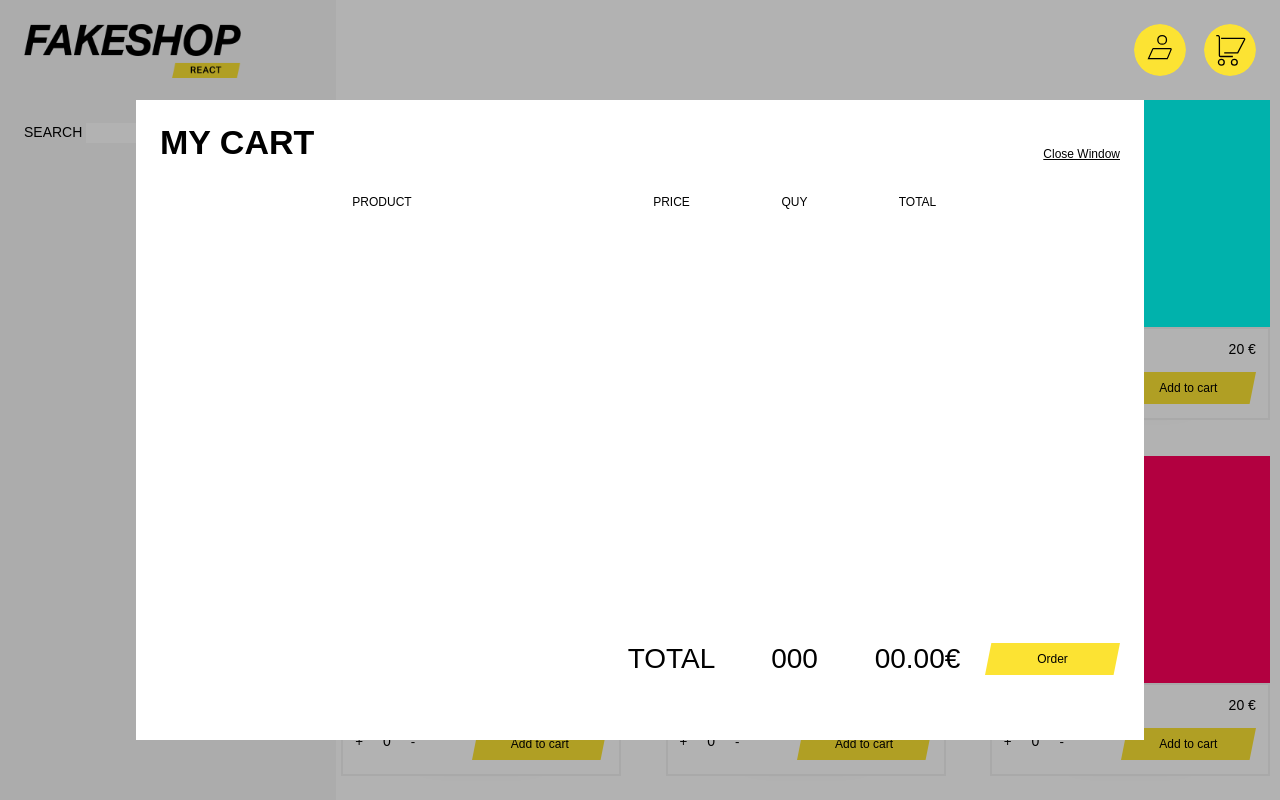
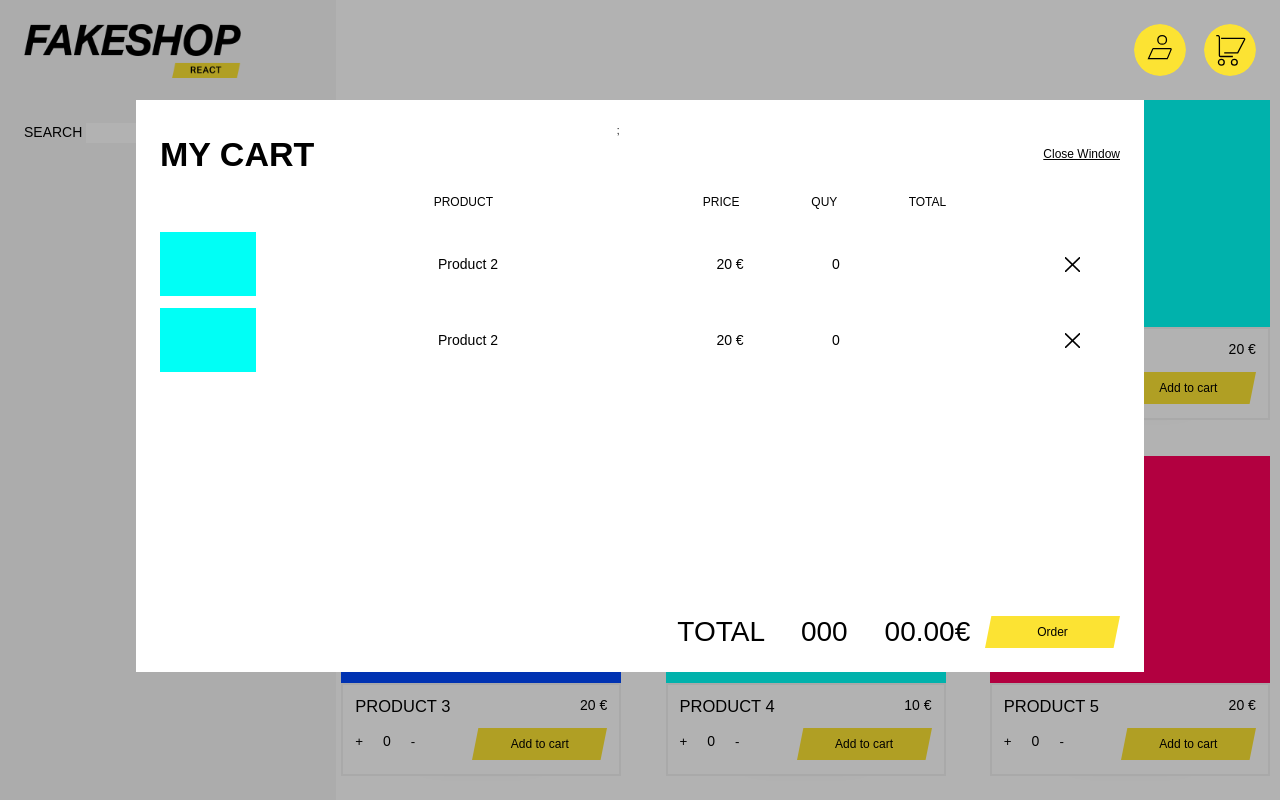
Before and after one commit to in-roma/fakeshop-react, a React (Create React App) app: page /cart in a window 1280 px wide. Shown: the top 800 px of the page. Built offline with nearby package versions, Linux system fonts and the light colour scheme; a web font is replaced by a local one.

Commit message:
version with cart design completed

```diff
--- a/src/App.js
+++ b/src/App.js
@@ -12,9 +12,30 @@ class App extends React.Component {
     constructor(props) {
         super(props);
         this.state = {
-          data: Data
+          data: Data,
+          cartItems: [ {
+          "id": 2,
+          "productName": "Product 2",
+          "img": "./img/002.png",
+          "price": 20,
+          "inventory": 0},
+          {
+            "id": 2,
+            "productName": "Product 2",
+            "img": "./img/002.png",
+            "price": 20,
+            "inventory": 0}
+        ]
         };
     }
+    addToCart = (id) => {
+        let cart = this.state.data.find(item => item.id === id)
+        this.setState({...this.state, cartItems: [...this.state.cartItems, cart]});
+        console.log(cart);
+      };
+
+
+
 
     render() {
         return (
@@ -25,11 +46,11 @@ class App extends React.Component {
                 <Link to="/cart"><img className="cart-button" src="./img/cart-icon.svg"></img></Link>
             </div>
             <Nav />
-            <Result data={this.state.data}/>
+            <Result data={this.state.data} addToCart={this.addToCart}/>
             </div>
             <Switch>
                 <Route path="/" exact component={Home}></Route>
-                <Route path="/cart" exact component={Cart}></Route>
+                <Route path="/cart" exact component={() => <Cart cartItems={this.state.cartItems} />}></Route>
                 <Route path="/login" exact component={Login}></Route>
             </Switch>
             </Router>
--- a/src/components/Cart.jsx
+++ b/src/components/Cart.jsx
@@ -1,14 +1,12 @@
 import React from 'react';
 import { Link } from 'react-router-dom';
 import CartItem from './CartItem';
-// import Result from './components/Result';
 
+const Cart = (props) => {
 
-const Cart = () => {
-
-    // const items = Result.state.cart.map((item, i) => {
-    //     return <CartItem key={i} info={item}/>;
-    //   });
+    const items = props.cartItems.map((item, i) => {
+        return <CartItem key={i} info={item}/>;
+      });
 
             return (
 
@@ -17,7 +15,7 @@ const Cart = () => {
                 <div className="cart-window">
                     <h1>MY CART</h1> <Link id="close-window" to="/"><span>Close Window</span></Link>
                     <span className="cart-productName">PRODUCT</span><span className="cart-price">PRICE</span><span className="cart-quantity">QUY</span><span className="total">TOTAL</span><span className="delete"></span>
-                    {/* <div className="results">{items}</div>; */}
+                    <div className="cart-results">{items}</div>;
                     <div className="total-line"></div>
                     <span id="cart-total">TOTAL</span><span id="cart-quantity-sum">000</span><span id="cart-total-sum">00.00€</span>
                     <div className="btn-order">Order</div>
--- a/src/components/CartItem.jsx
+++ b/src/components/CartItem.jsx
@@ -1,17 +1,17 @@
 import React from 'react';
-
 
 const CartItem = (props) => {
     const { id, productName, img, price, inventory } = props.info;
 
     return (
-            <div key={id} className="cart-item">
-                <img src={img}></img>
+            // <div key={id} className="cart-item">
+                <React.Fragment>
+                <img src={img} className="cart-item-img"></img>
                 <span className="cart-item-product-name">{productName}</span>
                 <span className="cart-item-product-price">{price + " €"}</span>
                 <span className="cart-item-product-inventory">{inventory}</span>
                 <div className="btn-delete"></div>
-            </div>
+                </React.Fragment>
     );
 };
 
--- a/src/components/Product.jsx
+++ b/src/components/Product.jsx
@@ -1,4 +1,5 @@
 import React from 'react';
+
 
 const Product = (props) => {
     const { id, productName, img, price, inventory } = props.info;
@@ -12,7 +13,7 @@ const Product = (props) => {
                     </div>
                     <div className="card-info-buttons">
                         <div className="btn-adding-removing"> <button className="btn-cart-plus">+</button><span className="product-inventory">{inventory}</span><button className="btn-cart-minus">-</button></div>
-                         <div className="btn-to-cart">Add to cart</div>
+                         <div className="btn-to-cart" onClick={() => props.addToCart(id)}>Add to cart</div>
                      </div>
                 </div>
             </div>
--- a/src/components/Result.jsx
+++ b/src/components/Result.jsx
@@ -2,23 +2,12 @@ import React from 'react';
 import Product from './Product';
 
 export default class Result extends React.Component {
-    constructor(props) {
-        super(props);
-        this.state = {
-          cart: [],
-          total: 0,
-        };
-      }
-      addToCart = (item) => {
-        this.setState({
-          cart: [...this.state.cart, item],
-        });
-        console.log(this.state.cart);
-      };
+
+
 
       render() {
         const items = this.props.data.map((item, i) => {
-          return <Product key={i} info={item} OnClick={this.addToCart}/>;
+          return <Product key={i} info={item} addToCart={this.props.addToCart}/>;
         });
 
         return <div className="results">{items}</div>;
--- a/src/scss/_cart.scss
+++ b/src/scss/_cart.scss
@@ -1,4 +1,3 @@
-
 .card-background {
     width: 100vw;
     height: 100vh;
@@ -7,10 +6,10 @@
     position: fixed;
 }
 
-
 .cart-window {
     width: 1008px;
-    height: 80%;
+    height: auto;
+    min-height: 300px;
     background-color: white;
     z-index: 1;
     position: fixed;
@@ -21,8 +20,8 @@
     // border: 1px black solid;
     // clip-path: polygon(05% 0%, 100% 0%, 95% 100%, 0% 100%);
     display: grid;
-    grid-template-columns: 4fr 1fr 1fr 1fr .5fr ;
-    grid-template-rows: repeat(16, 12px);
+    grid-template-columns: repeat(9, 1fr) ;
+    grid-template-rows: repeat(20, 12px);
     row-gap: 12px;
     padding: 24px;
     column-gap: 12px;
@@ -31,49 +30,116 @@
     //  border-left: 12px #FCE333 solid;
 
     h1 {
-        grid-column: 1 / 6;
+        grid-column: 1 / 4;
         grid-row: 1/4;
         font-size: 34px;
+        font-weight: 600;
+        justify-self: self-start;
+    }
+    #close-window {
+        font-size:10px;
+        grid-row: 1/4;
+        grid-column: 8/10;
+        justify-self: self-end;
+        text-decoration: underline;
+        color: black;
 
-        font-weight: 600;
-        margin: 0px 0px 24px 0px;
-        justify-self: self-start;
     }
     span {
         font-size: 12px;
         font-weight: 500;
     }
-    .results {
-        width: auto;
-        height: auto;
-        grid-column: 3/6;
+    .cart-productName {
+        grid-column: 3 / 5;
         grid-row: 4/5;
-        background-color: green($color: #000000);
+    }
+    .cart-price {
+        grid-column: 6 / 7;
+        grid-row: 4/5;
+    }
+    .cart-quantity {
+        grid-column: 7 / 8;
+        grid-row: 4/5;
+    }
+    .total {
+        grid-column: 8 / 9;
+        grid-row: 4/5;
+    }
+    .cart-results {
+        width: 1008px;
+        height: 380px;
+        position: fixed;
+        overflow: auto;
+        min-height: 300px;
+        grid-column: 1/10;
+        grid-row: 1/auto;
+        display: grid;
+        grid-template-columns: repeat(9, 1fr) ;
+        grid-template-rows: repeat(auto, 48px);
+        row-gap: 12px;
+        padding: 24px;
+        column-gap: 12px;
+        justify-items: center;
+        align-items: center;
+        align-content: start;
+    span {
+        font-size: 14px;
+    }
     }
 }
 
-#close-window {
-    font-size:10px;
-    grid-row: 1/4;
-    grid-column: 5/6;
-    justify-self: self-end;
-    text-decoration: underline;
-    color: black;
+.cart-item-img {
+    width: 96px;
+    grid-column: 1 / 2;
+    justify-self: flex-start;
+    align-self: center;
+
+}
+
+.cart-item-product-name {
+    grid-column: 3 / 5;
+    justify-self: center;
+    align-self: center;
+    transform: translateX(-10px);
+}
+
+.cart-item-product-price {
+    grid-column: 6 / 7;
+    justify-self: center;
+    align-self: center;
+    transform: translateX(-18px);
+}
+
+.cart-item-product-inventory {
+    grid-column: 7 / 8;
+    justify-self: center;
+    align-self: center;
+    transform: translateX(-20px);
+}
 
 
+.btn-delete {
+    grid-column: 9 / 10;
+    // justify-self: center;
+    // align-self: center;
+    width: 15px;
+    height: 15px;
+    background-image: url("../assets/btn-delete-small-bw.svg");
+    background-repeat: no-repeat;
+    background-position: center;
 }
 
 
 #cart-total {
     font-size: 28px;
     font-weight: 500;
-    grid-column: 2/3;
+    grid-column: 6/7;
     grid-row: end;
 }
 
 #cart-quantity-sum {
     font-size: 28px;
-    grid-column: 3/4;
+    grid-column: 7/8;
     font-weight: 500;
     grid-row: end;
 }
@@ -81,7 +147,7 @@
 
 #cart-total-sum {
     font-size: 28px;
-    grid-column: 4/5;
+    grid-column: 8/9;
     font-weight: 500;
     grid-row: end;
 }
@@ -89,7 +155,7 @@
 .btn-order {
     width: 135px;
     height: 32px;
-    grid-column: 5/6;
+    grid-column: 9/10;
     grid-row: end;
     background-image: url("../assets/btn-Add-to-cart.png");
     background-repeat: no-repeat;
```
Also changed, not shown: src/assets/btn-delete-small-bw.svg.
